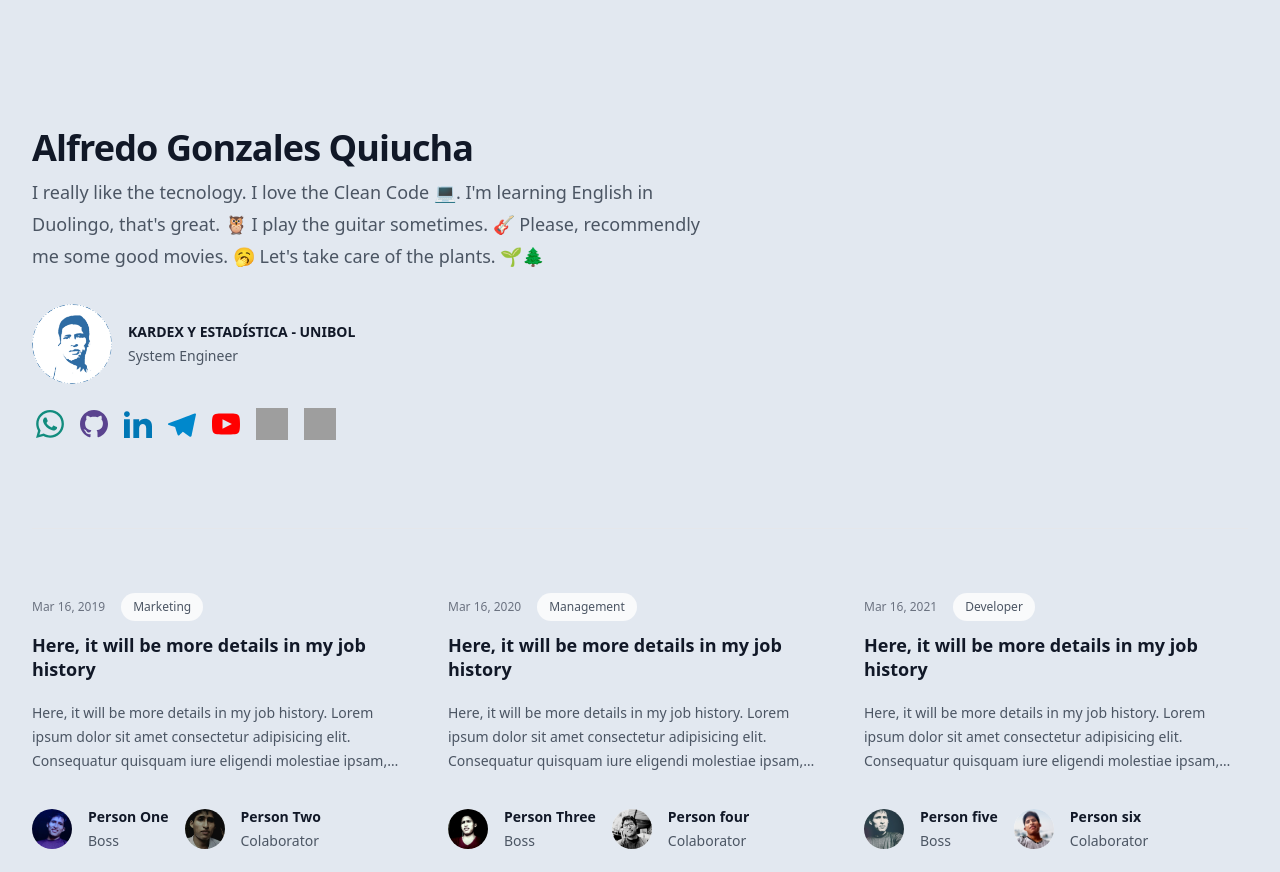
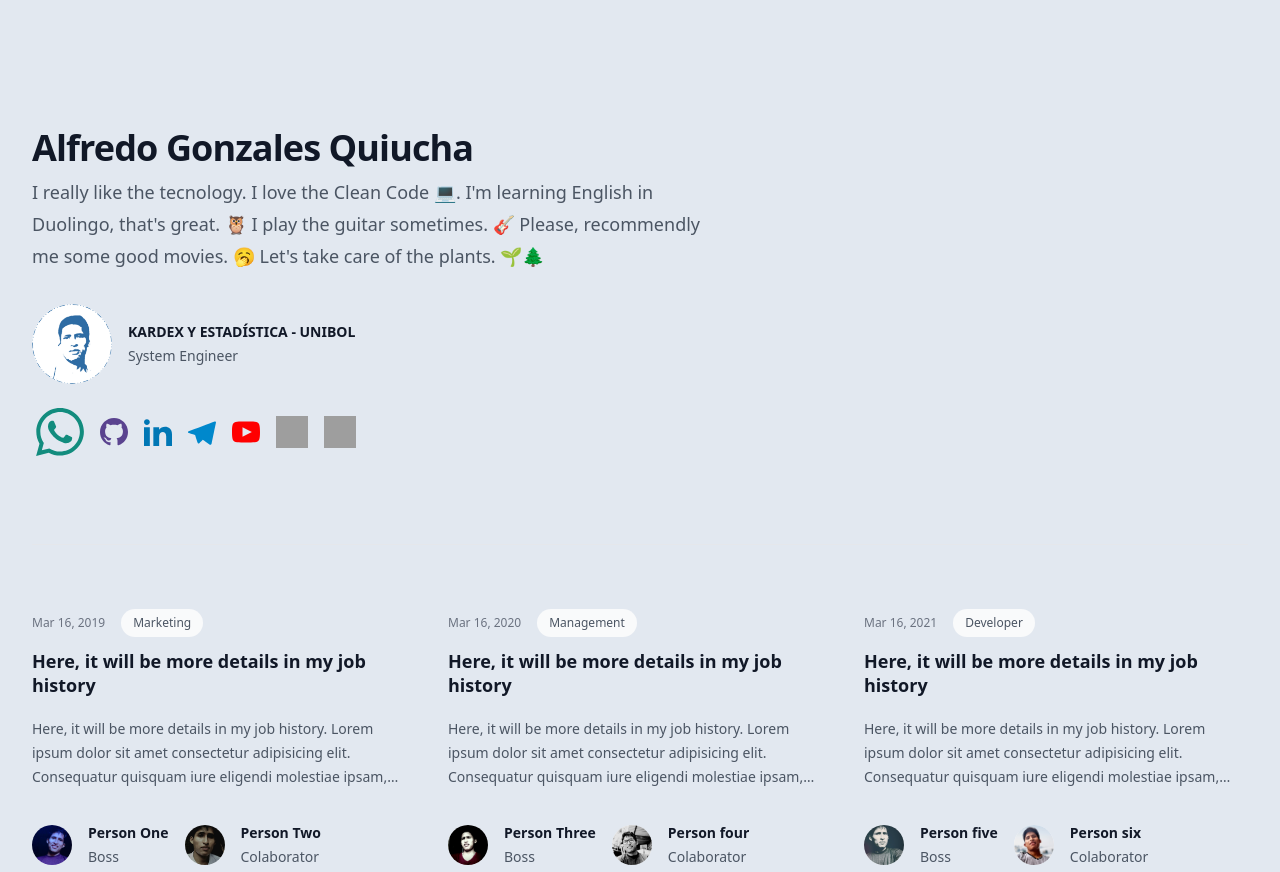
Before and after one commit to alfreding0/profile, a plain HTML site: page index.html in a window 1280 px wide. Shown: the top 872 px of the page. Drawn offline with nearby package versions, Linux system fonts and the light colour scheme; grey boxes are pictures that could not be loaded.

Commit message:
update size icon whatsapp

```diff
--- a/index.html
+++ b/index.html
@@ -44,7 +44,7 @@
                     <!-- Whatsapp -->
                     <a href="http://wa.me/59168792504" target="_blank"
                         class=" hover:bg-gray-100 rounded-full py-1 px-1">
-                        <svg xmlns="http://www.w3.org/2000/svg" class="h-7 w-7" fill="currentColor"
+                        <svg xmlns="http://www.w3.org/2000/svg" class="h-12 w-12" fill="currentColor"
                             style="color: #128c7e" viewBox="0 0 24 24">
                             <path
                                 d="M.057 24l1.687-6.163c-1.041-1.804-1.588-3.849-1.587-5.946.003-6.556 5.338-11.891 11.893-11.891 3.181.001 6.167 1.24 8.413 3.488 2.245 2.248 3.481 5.236 3.48 8.414-.003 6.557-5.338 11.892-11.893 11.892-1.99-.001-3.951-.5-5.688-1.448l-6.305 1.654zm6.597-3.807c1.676.995 3.276 1.591 5.392 1.592 5.448 0 9.886-4.434 9.889-9.885.002-5.462-4.415-9.89-9.881-9.892-5.452 0-9.887 4.434-9.889 9.884-.001 2.225.651 3.891 1.746 5.634l-.999 3.648 3.742-.981zm11.387-5.464c-.074-.124-.272-.198-.57-.347-.297-.149-1.758-.868-2.031-.967-.272-.099-.47-.149-.669.149-.198.297-.768.967-.941 1.165-.173.198-.347.223-.644.074-.297-.149-1.255-.462-2.39-1.475-.883-.788-1.48-1.761-1.653-2.059-.173-.297-.018-.458.13-.606.134-.133.297-.347.446-.521.151-.172.2-.296.3-.495.099-.198.05-.372-.025-.521-.075-.148-.669-1.611-.916-2.206-.242-.579-.487-.501-.669-.51l-.57-.01c-.198 0-.52.074-.792.372s-1.04 1.016-1.04 2.479 1.065 2.876 1.213 3.074c.149.198 2.095 3.2 5.076 4.487.709.306 1.263.489 1.694.626.712.226 1.36.194 1.872.118.571-.085 1.758-.719 2.006-1.413.248-.695.248-1.29.173-1.414z" />
```
